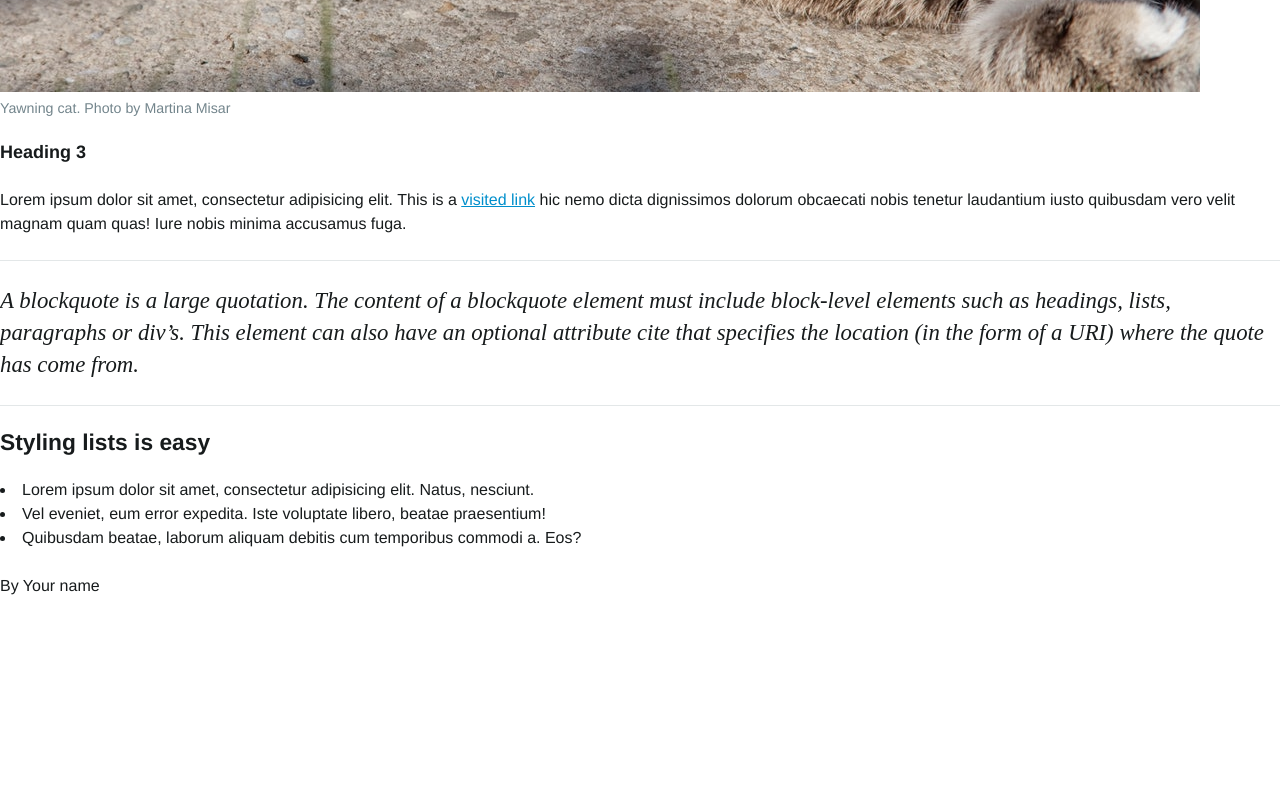
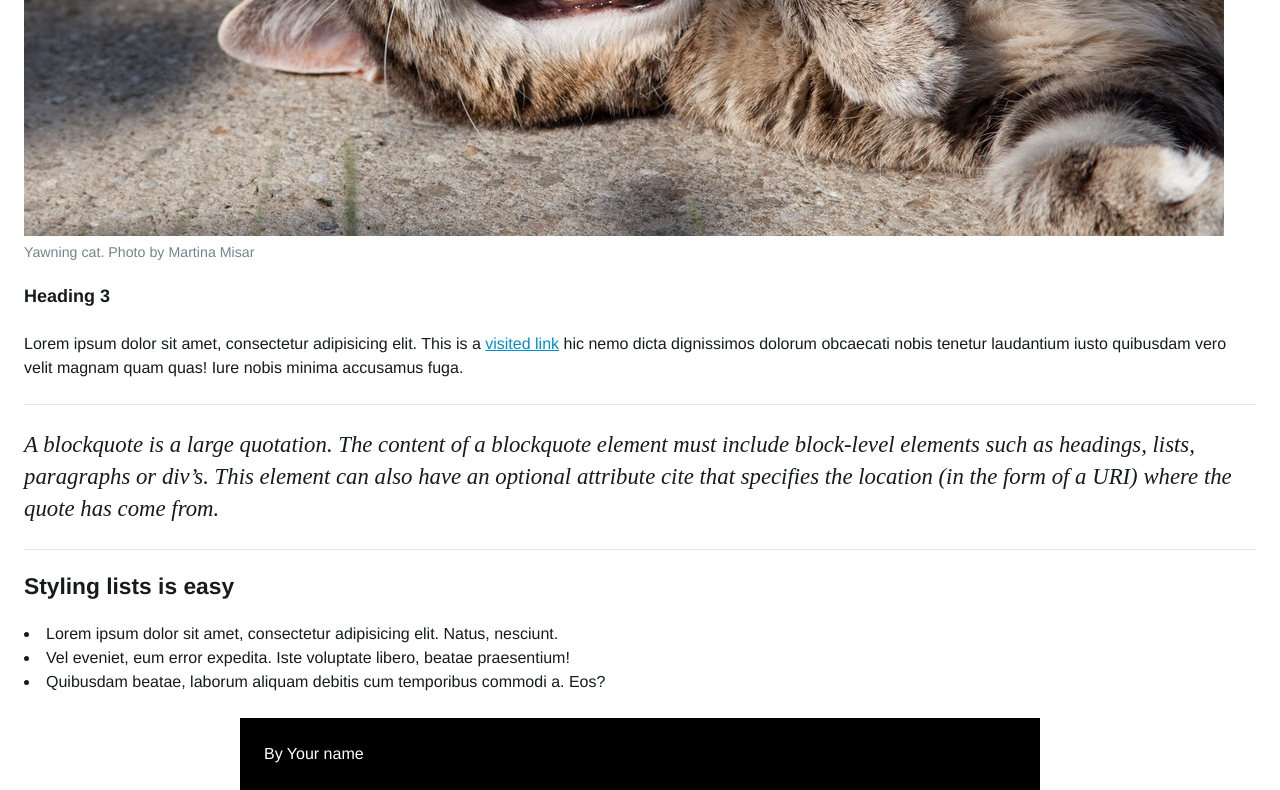
Before and after one commit to mct-ui/html5-boilerplate-BrentVanpoucke, a plain HTML site: page index.html in a window 1280 px wide. Shown: the part 975-1765 px from the top of the page. Before the commit the page ends 1597 px from the top, so only its background shows below. Drawn offline with Linux system fonts and the light colour scheme.

Commit message:
committerdemitterdemit

```diff
--- a/css/screen.scss
+++ b/css/screen.scss
@@ -151,6 +151,8 @@ $breakpoints: (
   bp5: calc(1401 / 16 * 1em),
 ) !default;
 
+$container-max-width: calc(800 / $root-font-size * 1rem);
+
 /*---------------------------------------/*
  # GENERIC
 /*---------------------------------------*/
@@ -215,6 +217,14 @@ h1 {
   font-weight: 700;
   line-height: calc($baseline * 4);
   margin-bottom: $space-m;
+  @include mq(bp1) {
+    font-size: $ms9;
+    line-height: calc($baseline * 6);
+  }
+  @include mq(bp2) {
+    font-size: $ms11;
+    line-height: calc($baseline * 8);
+  }
 }
 
 h2 {
@@ -311,6 +321,22 @@ a:active {
 */
 
 .o-row {
+  padding: $space-m $space-m 0 $space-m;
+  display: flow-root;
+}
+
+.o-row--primary{
+ color: white;
+ background-color:$color-blue;
+}
+
+.o-row--dark{
+  color: white;
+  background-color: black;
+ }
+
+.o-row--1{
+  padding: $space-xl $space-xl $space-m;
 }
 
 /*
@@ -320,6 +346,8 @@ a:active {
 */
 
 .o-container {
+  margin: 0 auto;
+  max-width: $container-max-width;
 }
 
 /*
--- a/index.html
+++ b/index.html
@@ -16,11 +16,14 @@
 </head>
 
 <body>
-    <header>
+    <div class="o-container">
+        <header class="o-row o-row--primary">
             <h1>Hello world! This is my HTML5 boilerplate.</h1>
             <p>A Boilerplate helps you build fast, robust, and adaptable web apps or sites. Kick-start your project with the combined knowledge and effort of 100s of developers, all in one little package.</p>
         </header>
-    <main>
+    </div>
+    <div class="p-container">
+        <main class="o-row">
             <h2>
                 In this document
             </h2>
@@ -69,9 +72,12 @@
                 <li>Quibusdam beatae, laborum aliquam debitis cum temporibus commodi a. Eos?</li>
             </ul>
         </main>
-    <footer>
+    </div>
+    <div class="o-container">
+        <footer class="o-row o-row--dark">
             <p>By <strong>Your name</strong></p>
         </footer>
+    </div>
 </body>
 
 </html>
```
Also changed, not shown: css/screen.css. Lines whose indentation alone changed are shown as unchanged.
